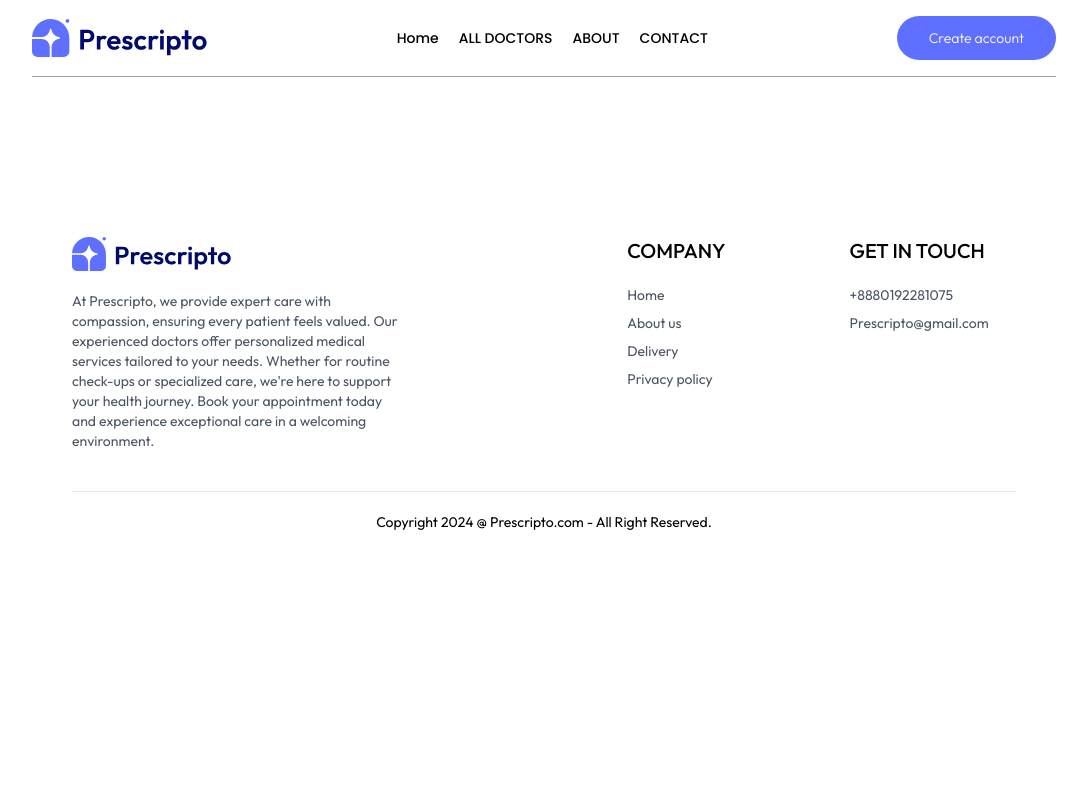
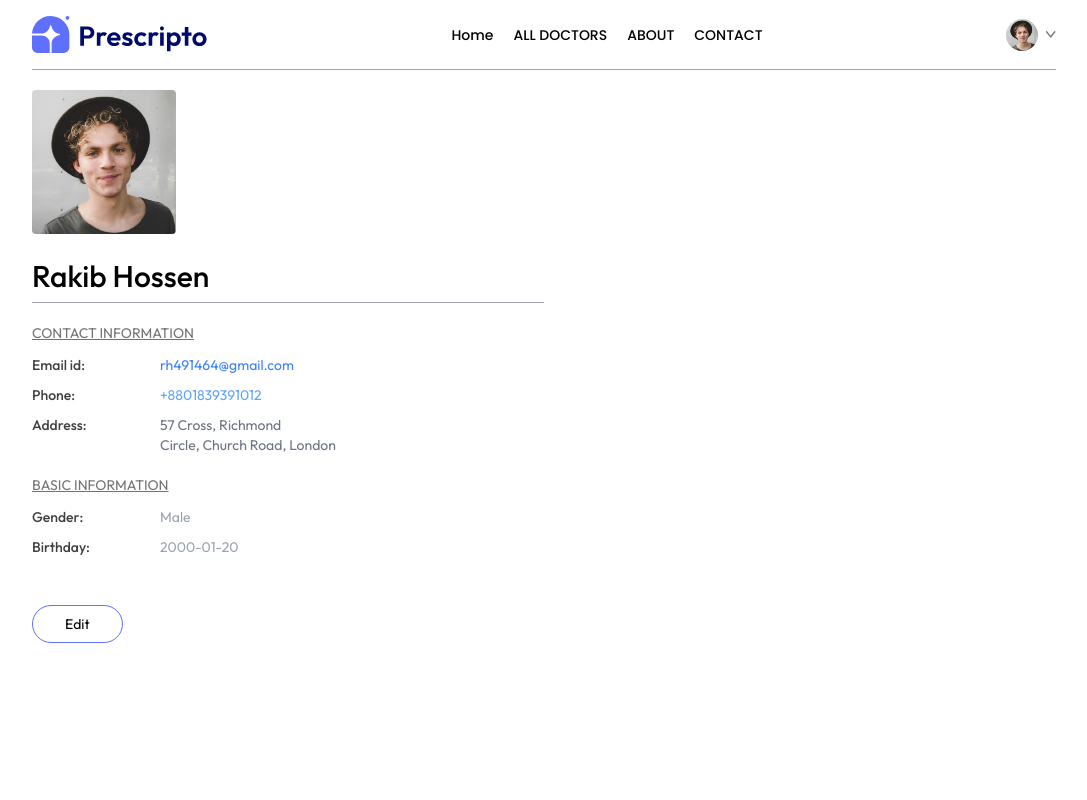
Before and after one commit to RakibHossen678/Prescripto-frontend, a React (Vite) app: page /my-profile in a window 1280 px wide. Shown: the top 800 px of the page, without its empty margins (96-1183 px from the left). Built offline with nearby package versions, Linux system fonts and the light colour scheme.

Commit message:
added my profile section

```diff
--- a/src/components/Navbar.jsx
+++ b/src/components/Navbar.jsx
@@ -5,7 +5,7 @@
 const Navbar = () => {
   const navigate = useNavigate();
   const [showMenu, setShoMenu] = useState(false);
-  const [token, setToken] = useState(false);
+  const [token, setToken] = useState(true);
   return (
     <div className="flex justify-between items-center text-sm py-4 mb-5 border-b border-b-gray-400">
       <img
--- a/src/pages/MyProfile.jsx
+++ b/src/pages/MyProfile.jsx
@@ -1,9 +1,147 @@
-
+import { useState } from "react";
+import { assets } from "../assets/assets";
 
 const MyProfile = () => {
+  const [userData, setUserData] = useState({
+    name: "Rakib Hossen",
+    image: assets.profile_pic,
+    email: "rh491464@gmail.com",
+    phone: "+8801839391012",
+    address: {
+      line1: "57 Cross, Richmond",
+      line2: "Circle, Church Road, London",
+    },
+    gender: "Male",
+    dob: "2000-01-20",
+  });
+
+  const [isEdit, setIsEdit] = useState(false);
+
   return (
-    <div>
-
+    <div className="max-w-lg flex flex-col gap-2 text-sm">
+      <img className="w-36 rounded" src={userData.image} alt="" />
+      {isEdit ? (
+        <input
+          className="bg-gray-50 text-3xl font-3xl font-medium max-w-60 mt-4"
+          type="text"
+          value={userData.name}
+          onChange={(e) =>
+            setUserData((prev) => ({ ...prev, name: e.target.value }))
+          }
+        />
+      ) : (
+        <p className="font-medium text-3xl text-neutral mt-4">
+          {userData.name}
+        </p>
+      )}
+      <hr className="bg-zinc-400 border-none h-[1px]" />
+      <div>
+        <p className="uppercase text-neutral-500 underline mt-3">
+          contact information
+        </p>
+        <div className="grid grid-cols-[1fr_3fr]  mt-3 gap-y-2.5 text-neutral-700">
+          <p className="font-medium">Email id:</p>
+          <p className="text-blue-500">{userData.email}</p>
+          <p className="font-medium">Phone:</p>
+          {isEdit ? (
+            <input
+              className="bg-gray-100 max-w-52"
+              type="text"
+              value={userData.phone}
+              onChange={(e) =>
+                setUserData((prev) => ({ ...prev, phone: e.target.value }))
+              }
+            />
+          ) : (
+            <p className="text-blue-400">{userData.phone}</p>
+          )}
+          <p className="font-medium">Address:</p>
+          {isEdit ? (
+            <p>
+              <input
+                className="bg-gray-50 max-w-52"
+                value={userData.address.line1}
+                onChange={(e) =>
+                  setUserData((prev) => ({
+                    ...prev,
+                    address: { ...prev.address, line1: e.target.value },
+                  }))
+                }
+                type="text"
+              />{" "}
+              <br />
+              <input
+                className="bg-gray-50 max-w-52"
+                value={userData.address.line2}
+                onChange={(e) =>
+                  setUserData((prev) => ({
+                    ...prev,
+                    address: { ...prev.address, line2: e.target.value },
+                  }))
+                }
+                type="text"
+              />
+            </p>
+          ) : (
+            <p className="text-gray-500">
+              {userData.address.line1} <br />
+              {userData.address.line2}
+            </p>
+          )}
+        </div>
+      </div>
+      <div>
+        <p className="uppercase text-neutral-500 underline mt-3">
+          basic information
+        </p>
+        <div className="grid grid-cols-[1fr_3fr]  mt-3 gap-y-2.5 text-neutral-700">
+          <p className="font-medium">Gender:</p>
+          {isEdit ? (
+            <select
+              className="max-w-20 bg-gray-50"
+              value={userData.gender}
+              onChange={(e) =>
+                setUserData((prev) => ({ ...prev, gender: e.target.value }))
+              }
+            >
+              <option value="Male">Male</option>
+              <option value="Female">Female</option>
+            </select>
+          ) : (
+            <p className="text-gray-400">{userData.gender}</p>
+          )}
+          <p className="font-medium">Birthday:</p>
+          {isEdit ? (
+            <input
+              className="max-w-28 bg-gray-100"
+              value={userData.dob}
+              onChange={(e) =>
+                setUserData((prev) => ({ ...prev, dob: e.target.value }))
+              }
+              type="date"
+            />
+          ) : (
+            <p className="text-gray-400">{userData.dob}</p>
+          )}
+        </div>
+      </div>
+      <div className="mt-10 ">
+        {isEdit ? (
+          <button
+            className="border border-primary hover:bg-primary  hover:text-white transition-all duration-500 px-8 py-2 rounded-full"
+            onClick={() => setIsEdit(false)}
+          >
+            Save Information
+          </button>
+        ) : (
+          <button
+            className="border border-primary hover:bg-primary  hover:text-white transition-all duration-300 px-8 py-2 rounded-full"
+            onClick={() => setIsEdit(true)}
+          >
+            Edit
+          </button>
+        )}
+      </div>
     </div>
   );
 };
```
